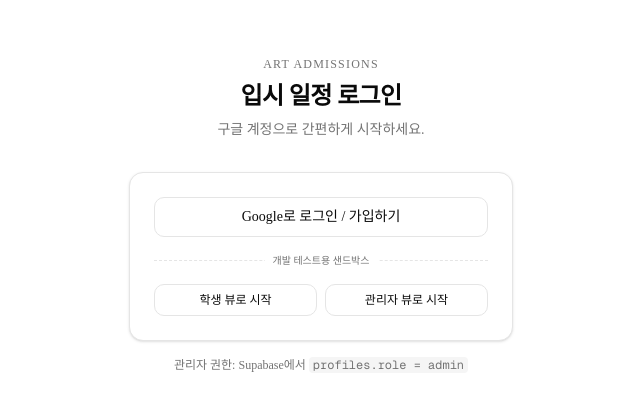
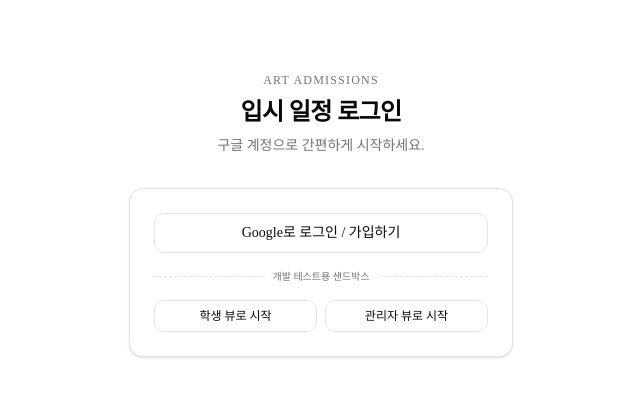
Before and after one commit to brainfactoryvive/art-calender, a Next.js app: page /login in a window 1280 px wide. Shown: the part 186-596 px from the top of the page, without its empty margins (319-959 px from the left). Built offline with nearby package versions, Linux system fonts and the light colour scheme; no server answers.

Commit message:
style: Remove unnecessary admin database guide text from login screen

```diff
--- a/components/login-form.tsx
+++ b/components/login-form.tsx
@@ -58,10 +58,6 @@ export function LoginForm() {
         )}
       </div>
 
-      <p className="mt-4 text-center text-xs text-muted-foreground">
-        관리자 권한: Supabase에서{" "}
-        <code className="rounded bg-muted px-1">profiles.role = admin</code>
-      </p>
     </div>
   );
 }
```
